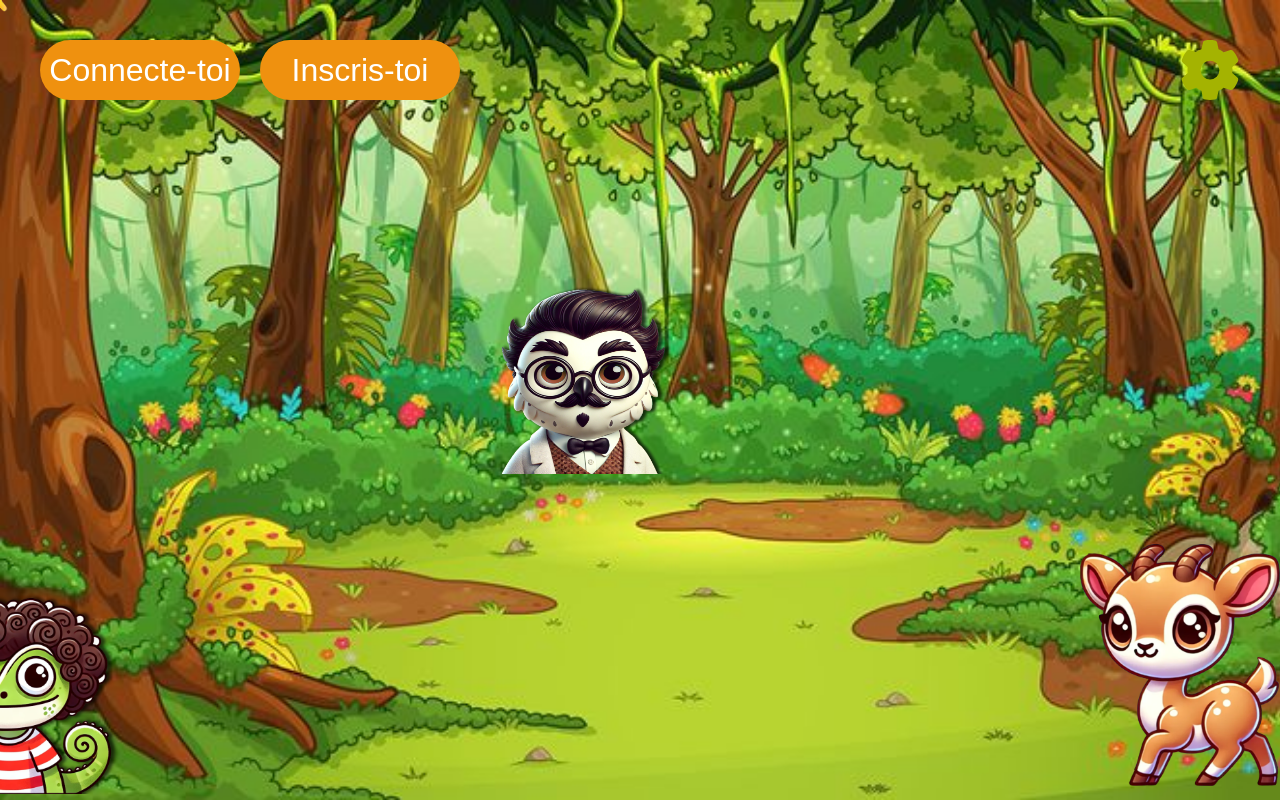
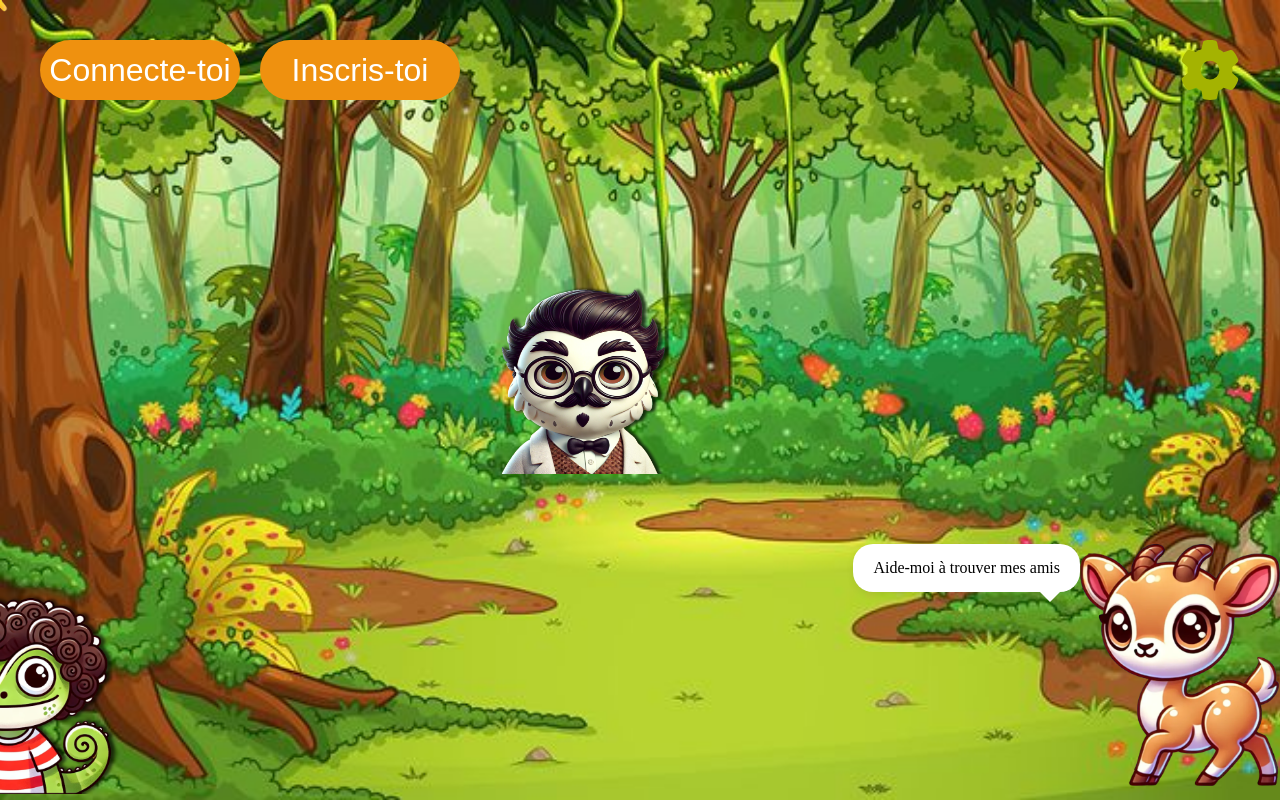
Before and after one commit to Yezir971/front-seb-la-gazelle, a React (Create React App) app: page / in a window 1280 px wide. Built offline with nearby package versions, Linux system fonts and the light colour scheme; no server answers.

Commit message:
feat : bubble texte sebi and i18n

```diff
--- /dev/null
+++ b/src/Component/Bubble.jsx
@@ -0,0 +1,46 @@
+import gsap from "gsap";
+// plugin pour l'animation du texte
+import { TextPlugin } from "gsap/TextPlugin";
+import { useEffect, useRef } from "react";
+import styled from "styled-components";
+gsap.registerPlugin(TextPlugin);
+
+const Container = styled.div`
+    position: relative;
+    background: white;
+    padding: 15px 20px;
+    border-radius: 20px;
+    box-shadow: 2px 2px 10px rgba(0, 0, 0, 0.1);
+    font-size: 16px;
+    max-width: 250px;
+    &:after {
+        content: "";
+        position: absolute;
+        bottom: -10px;
+        right: 20px;
+        width: 0;
+        height: 0;
+        border-left: 10px solid transparent;
+        border-right: 10px solid transparent;
+        border-top: 10px solid white;
+    }
+`
+
+const Bubble = () => {
+    const textBubbleRef = useRef(null)
+    useEffect(() => {
+        //replaces yourElement's text with "This is the new text"
+        gsap.to(textBubbleRef.current, {
+            duration: 2,
+            text: "Aide-moi à trouver mes amis",
+            ease: "none",
+        });
+    }, [])
+    return(
+        <>
+            <Container ref={textBubbleRef}>
+            </Container>
+        </>
+    )
+}
+export default Bubble
--- a/src/Component/Sebi.jsx
+++ b/src/Component/Sebi.jsx
@@ -8,10 +8,8 @@ import body from "../assets/img/components-sebi/body.png";
 import ears from "../assets/img/components-sebi/ears.png";
 import tail from "../assets/img/components-sebi/taill.png";
 
-// plugin pour l'animation du texte
-import { TextPlugin } from "gsap/TextPlugin";
 import { CursorContext } from "../context/CursorContext";
-gsap.registerPlugin(TextPlugin);
+import Bubble from "./Bubble";
 
 // utilisation de drag nous sert a simuler la pression du click pour lancer l'animation
 gsap.registerPlugin(Draggable);
@@ -19,21 +17,20 @@ gsap.registerPlugin(Draggable);
 const Container = styled.div`
   width: 200px;
   height: 200px;
-  position: absolute;
-  bottom:0px;
-  right:0px;
+  position: relative;
+  // bottom:0px;
+  // right:200px;
 `
 
 const Image = styled.img`
   position: absolute;
-  width: 100%;
+  width: 200px;
 `
 
 const Drag = styled.div`
   position: absolute;
   top: 0px;
-  left: 0px;
-  cursor: grab;
+  right: 0px;
   width: 100%;
   height: 120%;
   z-index: 99999;
@@ -41,6 +38,17 @@ const Drag = styled.div`
 const Hearth = styled.img`
   width:20px;
 `
+const ContaineAnimation = styled.div`
+  display:flex;
+  position:absolute;
+  bottom:0px;
+  right:0px;
+
+`
+const ContaineBubble = styled.div`
+
+`
+
 
 const Sebi = () => {
     const headRef = useRef(null);
@@ -119,6 +127,10 @@ const Sebi = () => {
     }, []);
 
     return (
+      <ContaineAnimation>
+        <ContaineBubble>
+          <Bubble />
+        </ContaineBubble>
         <Container>
               {/* <Hearth src="https://upload.wikimedia.org/wikipedia/commons/3/35/Emoji_u2665.svg"/> */}
               {/* Corps */}
@@ -144,6 +156,8 @@ const Sebi = () => {
                 onTouchEnd={stopAnimation}
               ref={draggableRef} />
         </Container>
+
+      </ContaineAnimation>
     );
 }
 
```
Also changed, not shown: src/data/texteApp.js (added, +76 -0 lines). Lines whose indentation alone changed are shown as unchanged.
